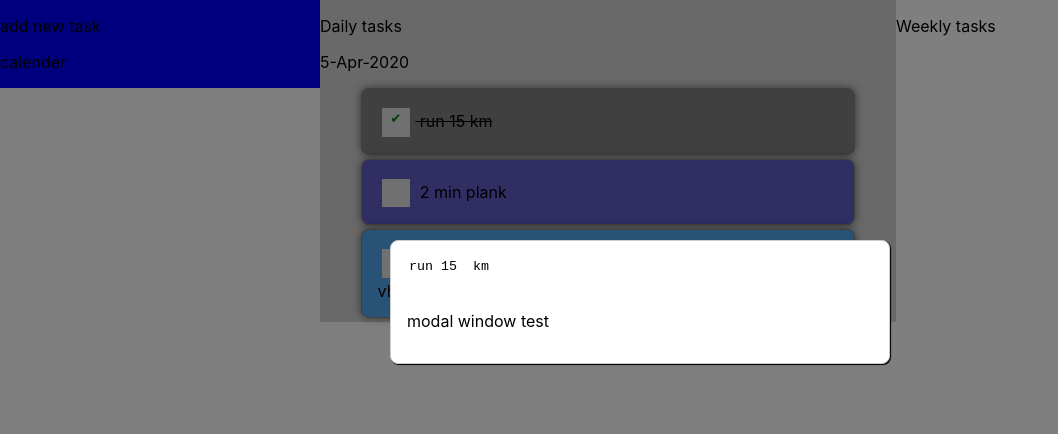
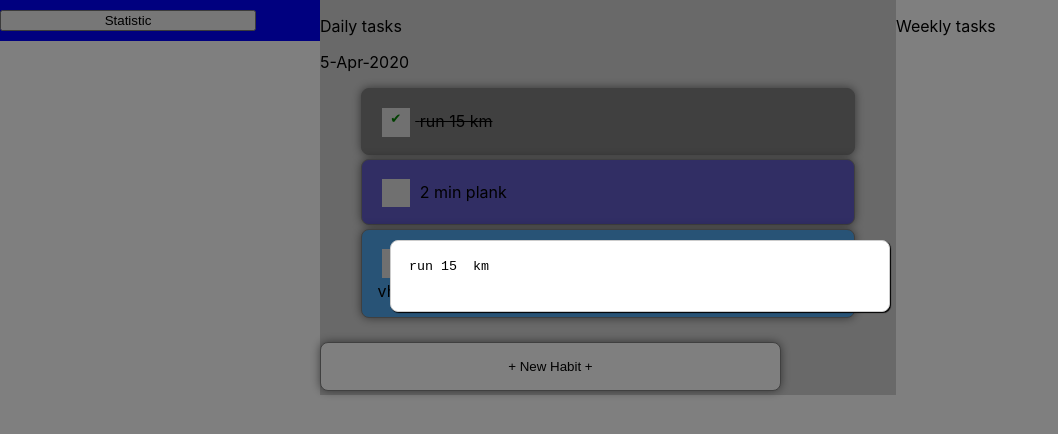
Before and after one commit to vasenina/ReactProjects, a React (Create React App) app in the folder tasks_list/: page / in a window 1280 px wide. Both pictures are taken after a click on the element "run 15 km". Shown: the top 434 px of the page, without its empty margins (0-1058 px from the left). Built offline with nearby package versions, Linux system fonts and the light colour scheme.

Commit message:
taskadding

```diff
--- a/tasks_list/src/components/Daily/TaskEditForm/TaskEditForm.js
+++ b/tasks_list/src/components/Daily/TaskEditForm/TaskEditForm.js
@@ -14,27 +14,27 @@ constructor(props) {
 
 
 onLabelChange = (e) => {
-
     this.props.editTaskText(this.props.task.id, e.target.value);
   };
 
   onSubmit = (e) => {
     e.preventDefault();
-
   };
 
 
 render(){
    console.log("taskEditForm");
     console.log(this.props.task.todo);
+    const placeholder = (this.props.adding ===true)? 'writenewtask' : '';
    return(
 
     <form  onSubmit = {this.onSubmit}>
         <textarea
             className = {classes.TaskText}
             onChange={this.onLabelChange}
+            placeholder={placeholder}
             //value = {this.state.todotext}
-            value = {this.props.task.todo}
+            value =  {this.props.task.todo}
             />
     </form>
 
--- a/tasks_list/src/components/Layout/Layout.js
+++ b/tasks_list/src/components/Layout/Layout.js
@@ -8,8 +8,7 @@ const layout = (props) =>(
   <Aux>
         <div >
             <div className = {classes.ControlPanel}>
-                <p>add new task</p>
-                <p>calender</p>
+                    <button className = {classes.Stats} >Statistic</button>
             </div>
             <div className = {classes.Tasks}>
             <TasksOverview />
--- a/tasks_list/src/components/Layout/Layout.module.css
+++ b/tasks_list/src/components/Layout/Layout.module.css
@@ -8,3 +8,9 @@
     width: 75%;
     float: left;
 }
+
+.Stats{
+    width: 80%;
+    margin: 10px auto;
+
+}
--- a/tasks_list/src/containers/TaskOverview.module.css
+++ b/tasks_list/src/containers/TaskOverview.module.css
@@ -9,3 +9,22 @@
     width: 40%;
     float: left;
 }
+
+
+
+.NewTask{
+    width: 80%;
+    position: relative;
+    border-radius: 8px;
+    border: thin solid gray;
+    padding: 16px;
+    box-shadow: 0 0 10px rgba(0,0,0,0.5);
+    margin: 4px auto;
+    margin-top: 20px;
+    background-color: white;
+   }
+
+.NewTask:hover{
+    background-color:wheat;
+    box-shadow: 0 0 10px rgba(0,0,0,0.8);
+}
--- a/tasks_list/src/containers/TasksOverview.js
+++ b/tasks_list/src/containers/TasksOverview.js
@@ -22,11 +22,16 @@ class TasksOverview extends Component{
               work: {color: '#50a7ec'},
           },
         taskediting: false,
+        taskadding: false,
         taskEditId: 't1',
     }
 
     editTaskHandler = (id) => {
         this.setState({taskediting : true , taskEditId: id});
+    }
+
+    addTaskHandler = () => {
+        this.setState({taskadding: true, taskediting : true});
     }
 
     editTaskCancelHandler = () =>{
@@ -46,6 +51,23 @@ class TasksOverview extends Component{
         ];
         return {tasks};
     });
+    }
+
+    addNewTask = (text)=>{
+        this.setState ((tasks, type)=>{
+            const newTask = {
+                id: '',
+                todo: text,
+                type: 'work',
+                done: false};
+
+            tasks = [
+                ...this.state.tasks,
+                newTask,
+            ];
+            return{ tasks};
+        }
+        )
     }
 
     getTaskbyId = (id) => {
@@ -69,10 +91,7 @@ class TasksOverview extends Component{
 
 
     render(){
-        console.log("Task Overview");
-        console.log(this.state.tasks);
-        console.log(this.getTaskbyId(this.state.taskEditId));
-        console.log("End Task Overview");
+
         return(
         <Aux>
              <Modal
@@ -83,9 +102,10 @@ class TasksOverview extends Component{
                     <TaskEditForm
                         key = {this.state.taskEditId}
                         task = {this.getTaskbyId(this.state.taskEditId)}
-                        editTaskText = {this.editTaskText} />
-
-                   <p>modal window test</p>
+                        editTaskText = {this.editTaskText}
+                        adding = {this.taskadding}
+                        addnewTask = {this.addNewTask}
+                         />
             </Modal>
             <div className = {classes.Daily}>
                 <p>Daily tasks</p>
@@ -95,6 +115,8 @@ class TasksOverview extends Component{
                     types= {this.state.types}
                     checked = {this.taskStatusChanged}
                     editing = {this.editTaskHandler}/>
+
+                <button className = {classes.NewTask} onClick = {this.addTaskHandler}>+ New Habit +</button>
             </div>
             <div className = {classes.Weekly}>
                 <p>Weekly tasks</p>
```
